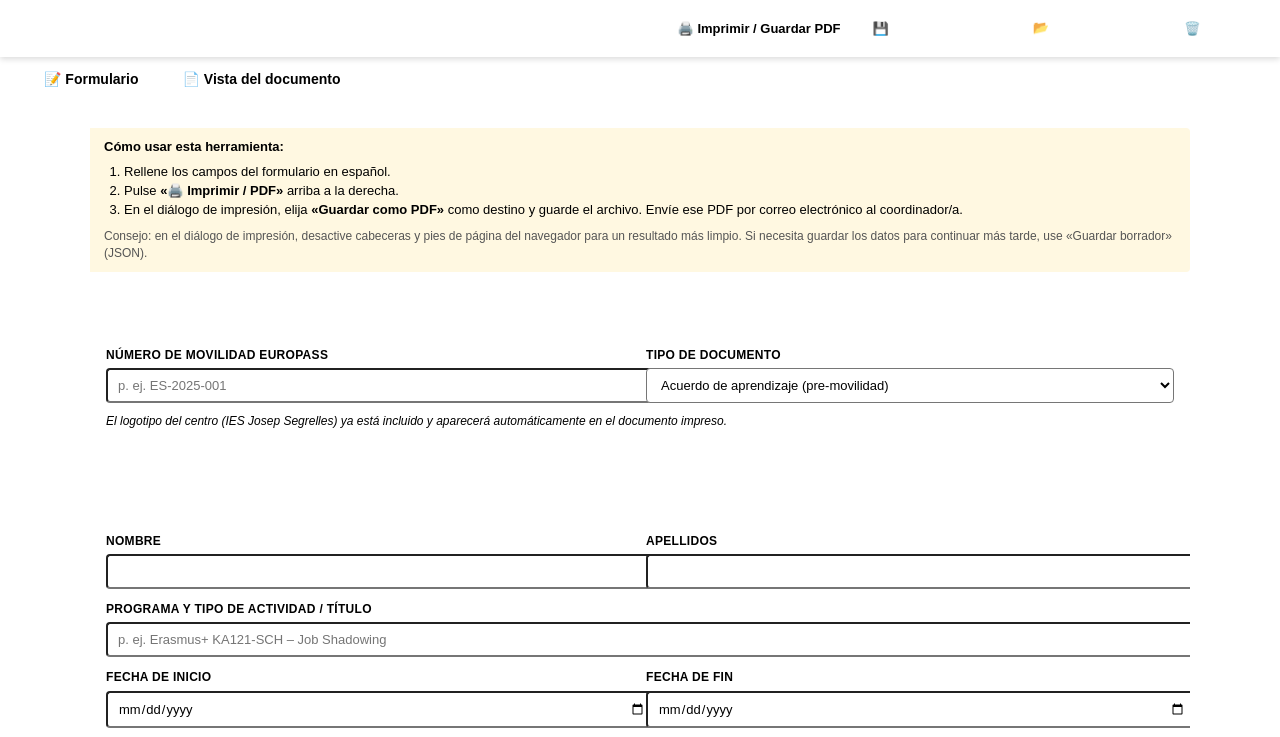
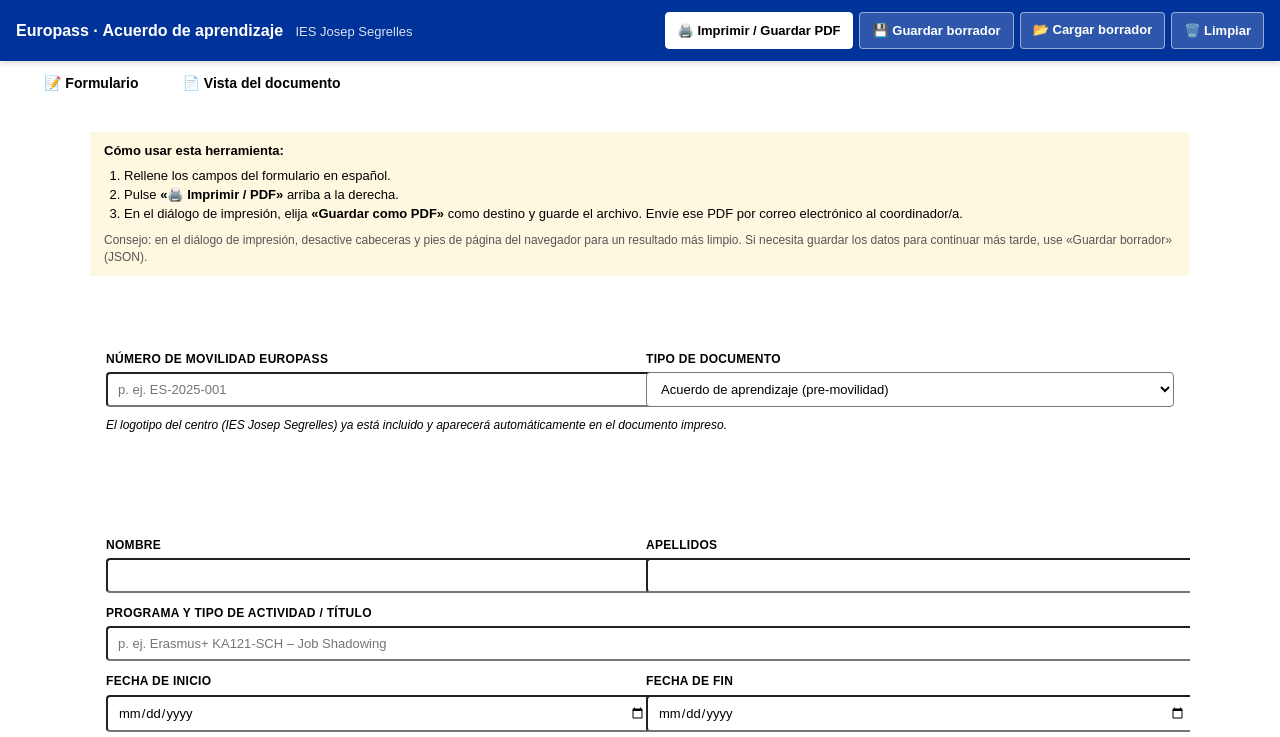
Before and after one commit to erasmus-spain/Erasmus-formular, a plain HTML site: page index.html in a window 1280 px wide. Shown: the top 737 px of the page. Drawn offline with Linux system fonts and the light colour scheme.

Commit message:
index.html aktualisieren

```diff
--- a/index.html
+++ b/index.html
@@ -4,7 +4,10 @@
 <head>
 <meta charset="UTF-8">
 <meta name="viewport" content="width=device-width, initial-scale=1.0">
-<title>Europass – Acuerdo de aprendizaje (Herramienta)</title>
+<meta http-equiv="Cache-Control" content="no-cache, no-store, must-revalidate">
+<meta http-equiv="Pragma" content="no-cache">
+<meta http-equiv="Expires" content="0">
+<title>Europass – Acuerdo de aprendizaje (Herramienta) v2</title>
 <style>
 /* =====================================================================
    GRUNDLAYOUT (Editor-Ansicht)
@@ -36,40 +39,53 @@ line-height: 1.45;
 
 /* Toolbar */
 .toolbar {
+position: -webkit-sticky;
 position: sticky;
 top: 0;
 z-index: 100;
-background: var(–eu-blue);
-color: #fff;
-padding: 10px 16px;
+background-color: #003399;
+background: #003399;
+color: #ffffff;
+padding: 12px 16px;
 box-shadow: 0 2px 6px rgba(0,0,0,.15);
+width: 100%;
+box-sizing: border-box;
 }
 .toolbar h1 {
 font-size: 16px;
-margin: 0 0 8px 0;
+margin: 0 0 10px 0;
+padding: 0;
 font-weight: 600;
-letter-spacing: .3px;
-color: #fff;
+color: #ffffff;
+display: block;
 }
 .toolbar h1 .sub {
 font-weight: 400;
 opacity: .85;
 font-size: 13px;
 margin-left: 8px;
+color: #ffffff;
 }
 .toolbar .btn-group {
 display: flex;
 flex-wrap: wrap;
 gap: 6px;
+width: 100%;
+}
+.toolbar .btn {
+flex: 1 1 auto;
+min-width: 0;
+text-align: center;
 }
 @media (min-width: 900px) {
 .toolbar {
 display: flex;
 align-items: center;
-gap: 12px;
+gap: 14px;
 }
 .toolbar h1 { margin: 0; flex: 1 1 auto; }
-.toolbar .btn-group { flex: 0 0 auto; }
+.toolbar .btn-group { flex: 0 0 auto; width: auto; }
+.toolbar .btn { flex: 0 0 auto; }
 }
 
 .btn {
```
